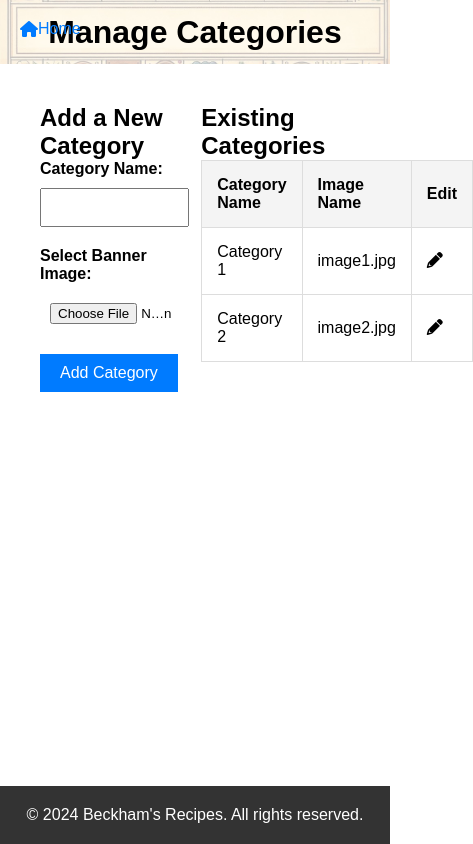
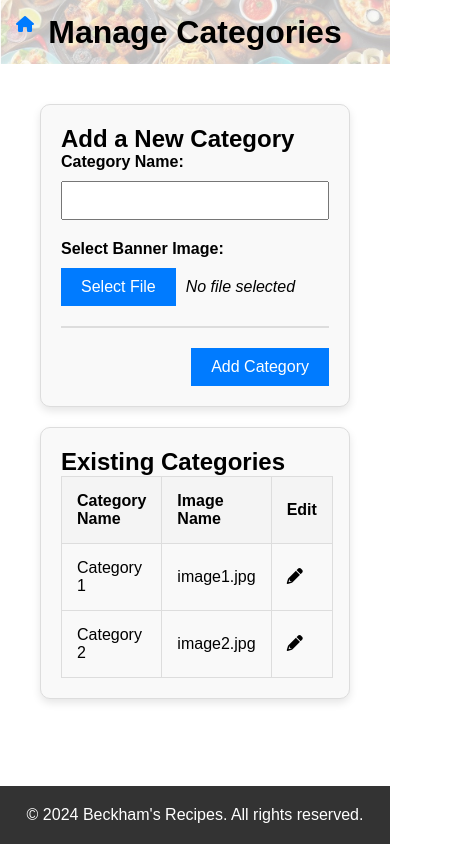
Before and after one commit to BeckhamEldridge/beckhams-recipe-website, a plain HTML site: page manage-categories.html in a window 390 px wide. Shown: the whole page, 473 px wide, since content can reach past the window. Drawn offline with Linux system fonts and the light colour scheme.

Commit message:
adjusting categories page

```diff
--- a/assets/css/category_styles.css
+++ b/assets/css/category_styles.css
@@ -15,22 +15,22 @@ html, body {
 
 /* Banner styles */
 .banner {
-    background-image: url('../images/CategoriesBanner.jpg');
+    background-image: url('../images/CategoriesBanner2.jpg');
     background-size: cover;
     background-position: center;
-    height: 6rem;
+    height: 4em;
     display: flex;
     justify-content: center;
     align-items: center;
     color: black;
-    font-size: 2rem;
+    font-size: 2em;
 }
 
 /* Home link inside banner */
 .home-link {
     position: absolute;
-    top: 20px;
-    left: 20px;
+    top: 1em;
+    left: 1em;
     text-decoration: none;
     color: #007bff; /* Blue color for the link */
     font-size: .5em;
@@ -39,9 +39,9 @@ html, body {
 }
 
 .home-icon {
-    width: 24px;
-    height: 24px;
-    margin-right: 8px;
+    width: 1.5em;
+    height: 1.5em;
+    margin-right: .5em;
 }
 
 /* Layout for main container */
@@ -53,6 +53,11 @@ html, body {
 
 .left-section, .right-section {
     width: 48%;
+    border: 1px solid #ddd;
+    padding: 20px;
+    border-radius: 10px; /* Optional for rounded corners */
+    box-shadow: 0 4px 8px rgba(0, 0, 0, 0.1); /* Optional for subtle shadow */
+    background-color: #f9f9f9; /* Optional background color */
 }
 
 /* Add Category Form Styles */
@@ -111,21 +116,74 @@ main {
     padding: 20px;
 }
 
+/* Adjust spacing between file button, file name, and thumbnail */
+.file-upload-wrapper {
+    margin-top: 10px;
+    display: flex;
+    align-items: center;
+}
+
+#file-name {
+    margin-left: 10px;
+    font-style: italic;
+}
+
+#thumbnail-container {
+    margin-top: 10px;
+}
+
+/* Divider between the file button and submit button */
+.divider {
+    border: 1px solid #ddd;
+    margin: 20px 0; /* Adds space above and below the line */
+}
+
+/* Right-align the submit button */
+.right-aligned {
+    float: right;
+    padding: 10px 20px;
+    background-color: #007bff;
+    color: #fff;
+    border: none;
+    cursor: pointer;
+}
+
+.right-aligned:hover {
+    background-color: #0056b3;
+}
+
+
 @media (max-width: 768px) {
     .banner {
-        height: 4rem;
+        height: 2em;
     }
     .banner h1 {
-        font-size: 2rem;
+        font-size: 1em;
+    }
+    .container {
+        flex-direction: column;
+    }
+
+    .left-section, .right-section {
+        width: 100%;
+        margin-bottom: 20px; /* Add some spacing between sections */
     }
 }
 
 @media (max-width: 480px) {
     .banner {
-        height: 4rem;
+        height: 2em;
     }
     .banner h1 {
-        font-size: 2rem;
+        font-size: 1em;
+    }
+    .container {
+        flex-direction: column;
+    }
+
+    .left-section, .right-section {
+        width: 100%;
+        margin-bottom: 20px; /* Add some spacing between sections */
     }
 }
 
--- a/assets/js/category_scripts.js
+++ b/assets/js/category_scripts.js
@@ -1,13 +1,41 @@
-// scripts.js
+// category_scripts.js
 
-document.getElementById('add-category-form').addEventListener('submit', function(event) {
+// Add event listener for the custom file button
+document.getElementById('custom-file-button').addEventListener('click', function () {
+    document.getElementById('category-image').click();
+});
+
+// Handle file selection and show file name + thumbnail
+document.getElementById('category-image').addEventListener('change', function () {
+    const fileInput = document.getElementById('category-image');
+    const fileName = document.getElementById('file-name');
+    const imagePreview = document.getElementById('image-preview');
+
+    // Display the file name
+    const selectedFile = fileInput.files[0];
+    fileName.textContent = selectedFile ? selectedFile.name : 'No file selected';
+
+    // Show image thumbnail if a file is selected and it's an image
+    if (selectedFile && selectedFile.type.startsWith('image/')) {
+        const reader = new FileReader();
+        reader.onload = function (e) {
+            imagePreview.src = e.target.result;
+            imagePreview.style.display = 'block'; // Show the image preview
+        };
+        reader.readAsDataURL(selectedFile);
+    } else {
+        imagePreview.style.display = 'none'; // Hide the image preview if no image is selected
+    }
+});
+
+// Form submission logic
+document.getElementById('add-category-form').addEventListener('submit', function (event) {
     event.preventDefault();
 
     const categoryName = document.getElementById('category-name').value;
     const categoryImage = document.getElementById('category-image').files[0];
 
-    // Placeholder for form submission logic (e.g., sending data to SQLite database)
     alert(`Category Name: ${categoryName}\nSelected Image: ${categoryImage ? categoryImage.name : 'No image selected'}`);
 
-    // In future, add the logic here to submit the form data to the backend.
+    // Add your form submission logic here
 });
--- a/manage-categories.html
+++ b/manage-categories.html
@@ -16,7 +16,7 @@
     <!-- Banner Section -->
     <header class="banner">
         <a href="index.html" class="home-link">
-            <i class="fas fa-home"></i> Home
+            <i class="fas fa-home"></i>
         </a>
         <h1>Manage Categories</h1>
     </header>
@@ -31,9 +31,20 @@
                     <input type="text" id="category-name" name="category-name" required>
 
                     <label for="category-image">Select Banner Image:</label>
-                    <input type="file" id="category-image" name="category-image">
+                    <div class="file-upload-wrapper">
+                        <button type="button" id="custom-file-button">Select File</button>
+                        <span id="file-name">No file selected</span>
+                    </div>
+                    <input type="file" id="category-image" name="category-image" style="display: none;">
+                    <div id="thumbnail-container">
+                        <img id="image-preview" src="" alt="Image Preview" style="display: none; max-width: 100px; margin-top: 10px;">
+                    </div>
 
-                    <button type="submit">Add Category</button>
+                    <!-- Solid line with spacing above and below -->
+                    <hr class="divider">
+
+                    <!-- Right-aligned Add Category button -->
+                    <button type="submit" class="right-aligned">Add Category</button>
                 </form>
             </div>
 
@@ -66,7 +77,7 @@
         </div>
     </main>
     <footer>
-    <p>© 2024 Beckham's Recipes. All rights reserved.</p>
+        <p>© 2024 Beckham's Recipes. All rights reserved.</p>
     </footer>
 
     <script src="assets/js/category_scripts.js"></script>
```
Also changed, not shown: assets/images/CategoriesBanner2.jpg (added).
